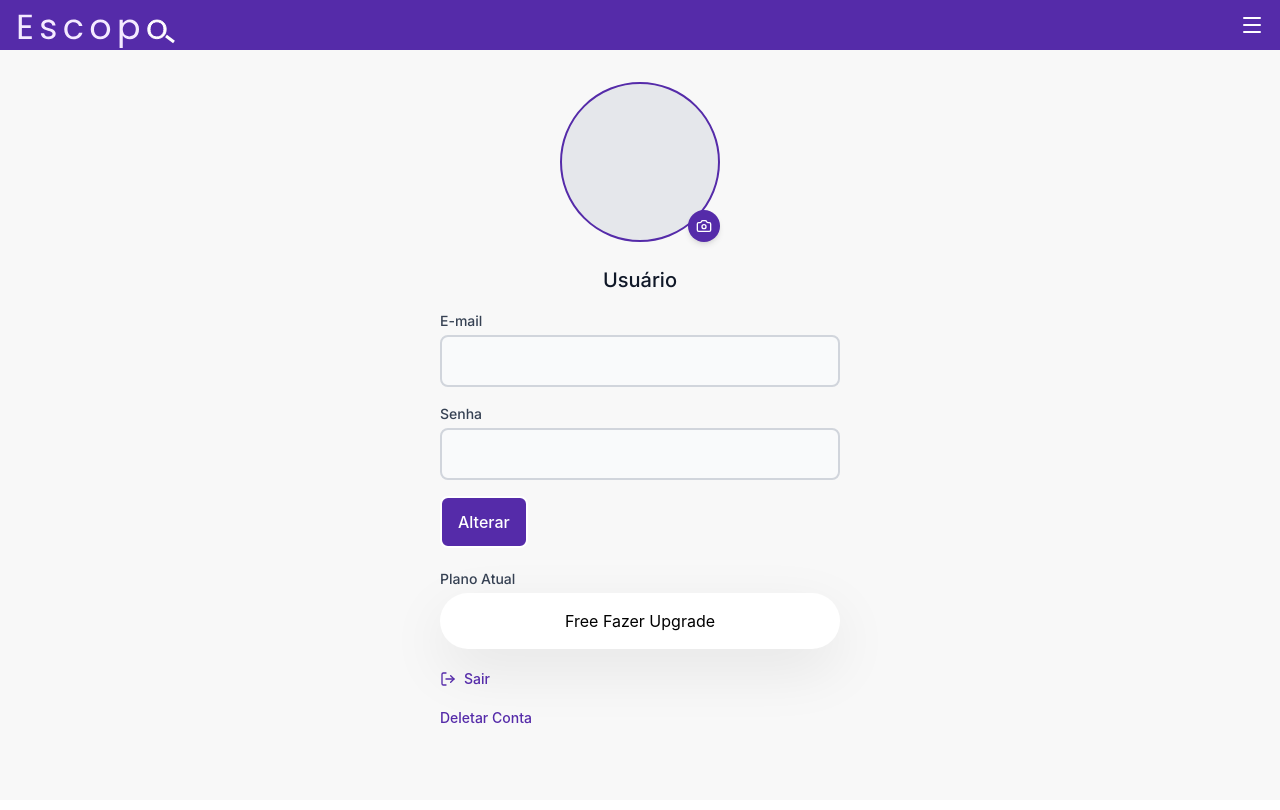
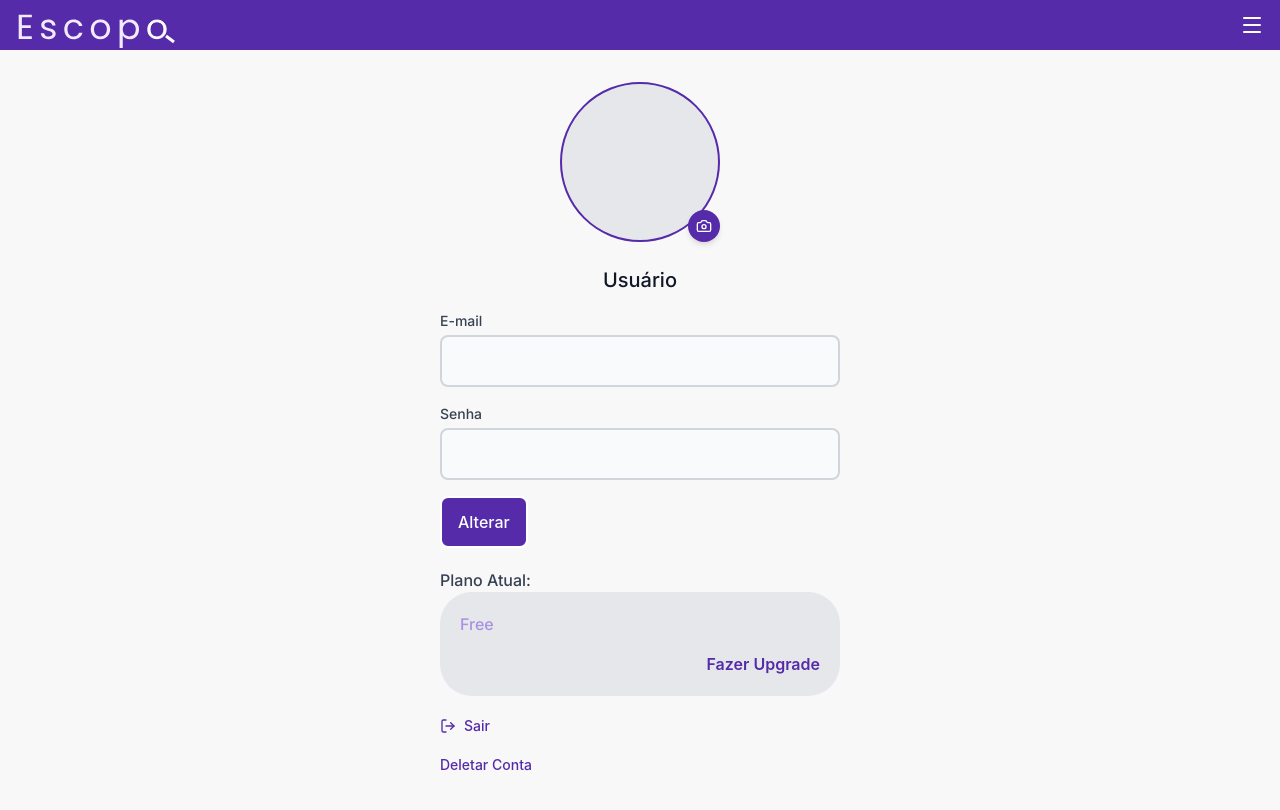
Before and after one commit to Samys003/projeto-escopo-web, a React (Vite) app: page /configuracao in a window 1280 px wide. Shown: the top 810 px of the page. Built offline with nearby package versions, Linux system fonts and the light colour scheme; no server answers.

Commit message:
Versão inicial dos pop-up dos planos, e outros ajustes no geral

```diff
--- a/src/index.css
+++ b/src/index.css
@@ -1,4 +1,4 @@
-@import "tailwindcss";
+@import 'tailwindcss';
 
 @theme {
     --font-inter: 'Inter', sans-serif;
@@ -6,17 +6,19 @@
 
 :root {
     /* Cores */
-  --fundo: #FAFAFA;
-  --color-base: #552BA9;
-  --color-verde: #19AD70;
+    --fundo: #fafafa;
+    --color-base: #552ba9;
+    --color-verde: #19ad70;
     --cinza-700: #374151;
-  --cinza-600: #4B5563;
-  --cinza-500: #6B7280;
-  --cinza-300: #D1D5DB;
+    --cinza-600: #4b5563;
+    --cinza-500: #6b7280;
+    --cinza-300: #d1d5db;
+    --cinza-200: #e5e7eb;
+    --cinza-100: #f8f9fa;
+
     --fundo: #fafafa;
     --color-dark: #42257c;
     --color-variant: #7645d787;
     /* Sombra */
-  --external-shadow: 0 0 8px rgba(0,0,0,0.25);
-
+    --external-shadow: 0 0 8px rgba(0, 0, 0, 0.25);
 }
--- /dev/null
+++ b/src/pages/configuracao/components/planos.jsx
@@ -0,0 +1,90 @@
+import ParagraphLarge from '../../../components/Typography/ParagraphLarge.jsx';
+import ParagraphMedium from '../../../components/Typography/ParagraphMedium.jsx';
+import Title3 from '../../../components/Typography/Title3.jsx';
+import Title2 from '../../../components/Typography/Title2.jsx';
+
+const plans = [
+    {
+        name: 'Free',
+        price: '$0',
+        subtitle: 'Uso Acadêmico',
+        features: ['2 colaboradores', '2 clientes', 'Transcrição de reuniões'],
+    },
+    {
+        name: 'Standard',
+        price: '$50',
+        subtitle: 'Uso Comercial',
+        features: ['4 colaboradores', '4 clientes', 'Transcrição de reuniões'],
+    },
+    {
+        name: 'Premium',
+        price: '$75',
+        subtitle: 'Uso Comercial',
+        features: [
+            'Sem limites de colaboradores',
+            'Sem limites de clientes',
+            'Transcrição de reuniões',
+        ],
+    },
+];
+
+function Planos({ onClose }) {
+    return (
+        <div className="fixed inset-0 z-50 flex items-center justify-center bg-black/40 px-4 py-6">
+            <div className="relative w-full max-w-md overflow-hidden rounded-[32px] bg-white shadow-[0_30px_80px_rgba(0,0,0,0.18)] border border-[#e5e7eb]">
+                <button
+                    type="button"
+                    onClick={onClose}
+                    className="absolute right-4 top-4 rounded-full bg-[#f5f3ff] p-2 text-[var(--color-base)] hover:bg-[#ede9fe] transition-colors"
+                    aria-label="Fechar"
+                >
+                    ×
+                </button>
+                <div className="px-6 py-7">
+                    <div className="mb-6 text-center"></div>
+                    <div className="space-y-6">
+                        {plans.map((plan, index) => (
+                            <div
+                                key={plan.name}
+                                className={`rounded-[28px] ${
+                                    index === 0
+                                        ? 'border-[#ede9ff] bg-[#faf5ff]'
+                                        : 'border-[#e5e7eb] bg-white'
+                                }`}
+                            >
+                                <div className="text-center">
+                                    <Title3 className="text-gray-900">{plan.name}</Title3>
+                                    <ParagraphLarge className="text-[26px] font-semibold text-[var(--color-base)] mt-2">
+                                        {plan.price}
+                                    </ParagraphLarge>
+                                    <ParagraphMedium className="text-gray-500 mt-1">
+                                        {plan.subtitle}
+                                    </ParagraphMedium>
+                                </div>
+                                <ul className="mt-5 space-y-2 text-sm text-gray-800">
+                                    {plan.features.map((feature) => (
+                                        <li key={feature} className="flex gap-2">
+                                            <span className="mt-1 h-2 w-2 rounded-full bg-[var(--color-base)]" />
+                                            <span>{feature}</span>
+                                        </li>
+                                    ))}
+                                </ul>
+                                <div className="mt-6 border-t border-[var(--color-base)] pt-4 text-center">
+                                    <button
+                                        type="button"
+                                        className="text-[#5b21b6] font-semibold hover:text-[var(--color-dark)] transition-colors"
+                                        onClick={onClose}
+                                    >
+                                        Fazer Upgrade
+                                    </button>
+                                </div>
+                            </div>
+                        ))}
+                    </div>
+                </div>
+            </div>
+        </div>
+    );
+}
+
+export default Planos;
--- a/src/pages/configuracao/configuracao.jsx
+++ b/src/pages/configuracao/configuracao.jsx
@@ -2,15 +2,18 @@ import { useState, useEffect } from 'react';
 import { useNavigate } from 'react-router-dom';
 import { Camera, LogOut, Trash2 } from 'lucide-react';
 import MobileHeader from '../../components/MobileHeader.jsx';
-import ParagraphLarge from '../../components/Typography/ParagraphLarge.jsx';
 import ParagraphMedium from '../../components/Typography/ParagraphMedium.jsx';
 import Title3 from '../../components/Typography/Title3.jsx';
+import Title2 from '../../components/Typography/Title2.jsx';
+import Title1 from '../../components/Typography/Title1.jsx';
+import Planos from './components/planos.jsx';
 import {
     updateUserName,
     updateUserProfilePicture,
     deleteUserAccount,
     getUserByEmail,
 } from '../../services/api.js';
+import Title4 from '../../components/Typography/Title4.jsx';
 
 function Configuracao() {
     const navigate = useNavigate();
@@ -22,6 +25,7 @@ function Configuracao() {
     const [fotoPreview, setFotoPreview] = useState(null);
     const [editingNome, setEditingNome] = useState(false);
     const [nomeTemp, setNomeTemp] = useState('');
+    const [showPlanos, setShowPlanos] = useState(false);
     const [showDeleteConfirm, setShowDeleteConfirm] = useState(false);
 
     useEffect(() => {
@@ -258,12 +262,24 @@ function Configuracao() {
                             </button>
                         </div>
 
-                        <div className="mt-5 mb-5">
-                            <ParagraphMedium className="text-gray-700 font-medium mb-1 text-left">
-                                Plano Atual
-                            </ParagraphMedium>
-                            <div className="rounded-4xl bg-white shadow-[0_20px_60px_rgba(0,0,0,0.08)] p-4">
-                                {'Free'} {'Fazer Upgrade'}
+                        <div className="mt-5 mb-5 align-left">
+                            <Title1 className="text-gray-700 font-medium align-left text-left">
+                                Plano Atual:
+                            </Title1>
+                            <div className="rounded-[32px] bg-[var(--cinza-200)]  p-5">
+                                <div className="flex flex-col gap-4">
+                                    <div>
+                                        <Title4 className="text-[var(--color-variant)] text-left">
+                                            Free
+                                        </Title4>
+                                    </div>
+                                    <button
+                                        onClick={() => setShowPlanos(true)}
+                                        className="text-[var(--color-base)] font-semibold hover:text-[var(--color-base-hover)] transition-colors text-right"
+                                    >
+                                        Fazer Upgrade
+                                    </button>
+                                </div>
                             </div>
                         </div>
                     </div>
@@ -308,6 +324,8 @@ function Configuracao() {
                         )}
                     </section>
                 </section>
+
+                {showPlanos && <Planos onClose={() => setShowPlanos(false)} />}
             </main>
         </div>
     );
--- a/src/pages/login/Login.jsx
+++ b/src/pages/login/Login.jsx
@@ -3,6 +3,8 @@ import { useState } from 'react';
 import LogoImg from '../../assets/logo(1).svg';
 import Carrossel from './components/Carrossel';
 import { login as loginApi } from '../../services/api';
+import Title2 from '../../components/Typography/Title2.jsx';
+import Title1 from '../../components/Typography/Title1.jsx';
 
 function Login() {
     const navigate = useNavigate();
@@ -46,16 +48,20 @@ function Login() {
                 <div className="flex flex-col md:flex-row items-stretch gap-8">
                     <div className="w-full md:w-[45%]">
                         <div className="rounded-4xl bg-white shadow-[0_20px_60px_rgba(0,0,0,0.08)] p-6 sm:p-8 h-full">
-                            <h1 className="text-2xl font-bold text-center text-gray-900! mb-8">
+                            {/* <h1 className="text-2xl font-bold text-center text-gray-900! mb-8">
                                 Login
-                            </h1>
-
+                            </h1> */}
+                            <Title1 className="text-xl font-bold text-center text-[var(--color-base)] mb-8">
+                                Transforme ideias em requisitos bem definidos.
+                            </Title1>
+                            <Title2 className="text-2xl font-bold text-center text-gray-900! mb-8">
+                                Login
+                            </Title2>
                             {error && (
                                 <p className="mb-4 rounded-xl bg-red-100 px-4 py-3 text-sm text-red-700">
                                     {error}
                                 </p>
                             )}
-
                             <form className="space-y-6" onSubmit={handleSubmit}>
                                 <div>
                                     <label className="block text-gray-800 font-medium mb-2">
```
Also changed, not shown: src/pages/configuracao/planos.jsx (deleted). Lines whose indentation alone changed are shown as unchanged.
